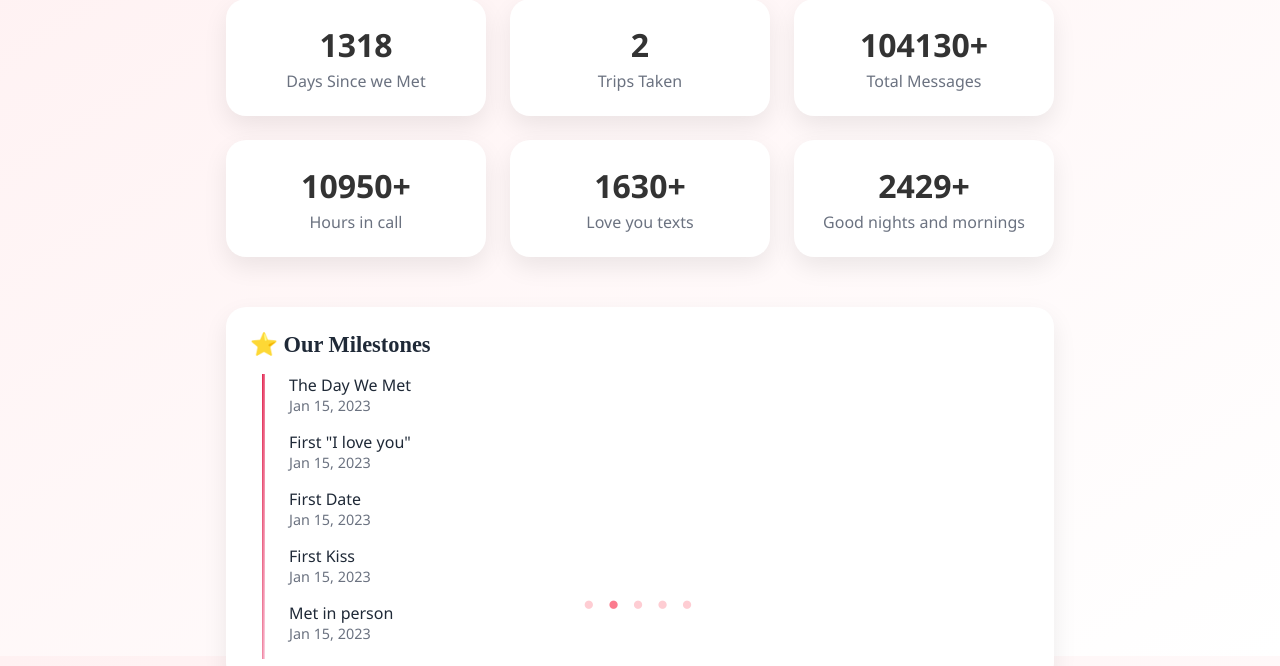
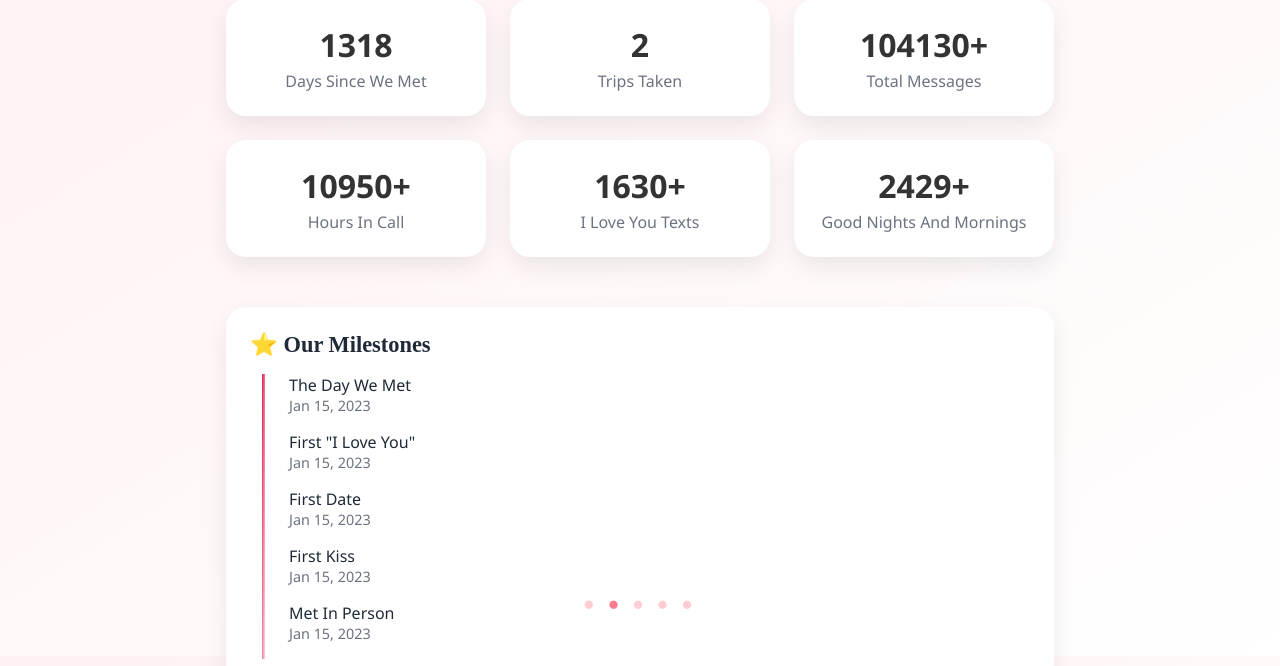
Before and after one commit to Abid-Chowdhury/valentinesxt, a React (Create React App) app: page /stats in a window 1280 px wide. Shown: the part 144-810 px from the top of the page. Built offline with nearby package versions, Linux system fonts and the light colour scheme.

Commit message:
Capitalized Stats Page Texts

```diff
--- a/src/pages/Stats.js
+++ b/src/pages/Stats.js
@@ -1,6 +1,5 @@
 import { useEffect } from "react";
 import { useNavigate } from "react-router-dom";
-import { Link } from "react-router-dom";
 
 export default function Stats() {
   const navigate = useNavigate();
@@ -27,7 +26,7 @@ export default function Stats() {
       <div className="stats-grid">
         <div className="stat-card">
           <div className="stat-number">1318</div>
-          <div className="stat-label">Days Since we Met</div>
+          <div className="stat-label">Days Since We Met</div>
         </div>
 
         <div className="stat-card">
@@ -42,17 +41,17 @@ export default function Stats() {
 
         <div className="stat-card">
           <div className="stat-number">10950+</div>
-          <div className="stat-label">Hours in call</div>
+          <div className="stat-label">Hours In Call</div>
         </div>
 
         <div className="stat-card">
           <div className="stat-number">1630+</div>
-          <div className="stat-label">Love you texts</div>
+          <div className="stat-label">I Love You Texts</div>
         </div>
 
         <div className="stat-card">
           <div className="stat-number">2429+</div>
-          <div className="stat-label">Good nights and mornings</div>
+          <div className="stat-label">Good Nights And Mornings</div>
         </div>
       </div>
 
@@ -71,7 +70,7 @@ export default function Stats() {
               <div className="milestone-date">Jan 15, 2023</div>
             </div>
             <div className="milestone-item">
-              <div className="milestone-description">First "I love you"</div>
+              <div className="milestone-description">First "I Love You"</div>
               <div className="milestone-date">Jan 15, 2023</div>
             </div>
             <div className="milestone-item">
@@ -83,7 +82,7 @@ export default function Stats() {
               <div className="milestone-date">Jan 15, 2023</div>
             </div>
             <div className="milestone-item">
-              <div className="milestone-description">Met in person</div>
+              <div className="milestone-description">Met In Person</div>
               <div className="milestone-date">Jan 15, 2023</div>
             </div>
 
```
Also changed, not shown: src/Things to Add.txt.
